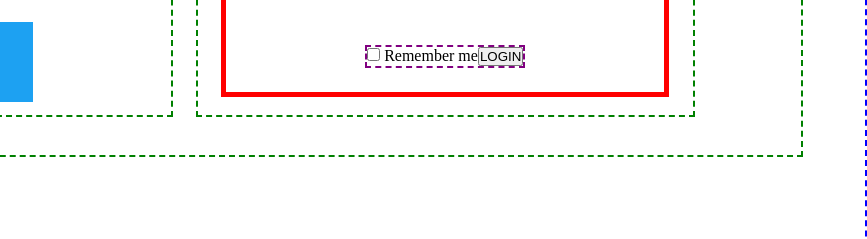
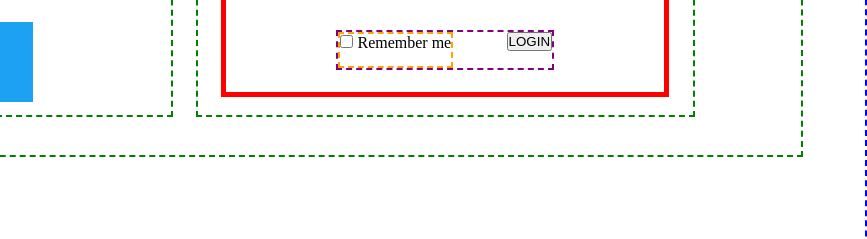
Before and after one commit to maykaltenev/log-in-page, a plain HTML site: page index.html in a window 1280 px wide. Shown: the part 443-682 px from the top of the page, 413-1280 px from the left. Drawn offline with Linux system fonts and the light colour scheme.

Commit message:
remember me align

```diff
--- a/css/style.css
+++ b/css/style.css
@@ -124,9 +124,11 @@ section
 }
 section article:nth-child(3) > form > section {
   display: flex;
-
+  width: 17vw;
+  height: 5vh;
   border: 2px purple dashed;
+  justify-content: space-between;
 }
-section article:nth-child(3) > form div:nth-of-type(4) {
+section article:nth-child(3) > form section > div:nth-of-type(1) {
   border: 2px orange dashed;
 }
```
